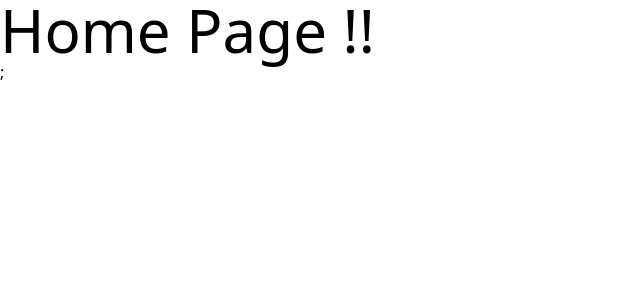
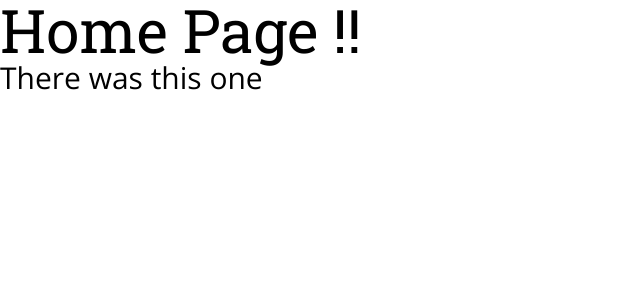
Before and after one commit to aaronwai/django_full_stack, a Next.js app in the folder client/: page / in a window 1280 px wide. Shown: the top 300 px of the page, without its empty margins (0-640 px from the left). Built offline with nearby package versions, Linux system fonts and the light colour scheme.

Commit message:
step 29 : global fonts selected

```diff
--- a/client/src/app/layout.tsx
+++ b/client/src/app/layout.tsx
@@ -1,17 +1,7 @@
 import type { Metadata } from "next";
-import localFont from "next/font/local";
 import "./globals.css";
-
-const geistSans = localFont({
-  src: "./fonts/GeistVF.woff",
-  variable: "--font-geist-sans",
-  weight: "100 900",
-});
-const geistMono = localFont({
-  src: "./fonts/GeistMonoVF.woff",
-  variable: "--font-geist-mono",
-  weight: "100 900",
-});
+import React from "react";
+import { openSans, robotoSlab } from "@/lib/fonts";
 
 export const metadata: Metadata = {
 	title: "Create Next App",
@@ -24,10 +14,8 @@ export default function RootLayout({
 	children: React.ReactNode;
 }>) {
 	return (
-    <html lang="en">
-      <body
-        className={`${geistSans.variable} ${geistMono.variable} antialiased`}
-      >
+		<html lang="en" suppressHydrationWarning>
+			<body className={`${openSans.variable} ${robotoSlab.variable}`}>
 				{children}
 			</body>
 		</html>
--- a/client/src/app/page.tsx
+++ b/client/src/app/page.tsx
@@ -1,7 +1,8 @@
 export default function Home() {
-  return (
-    <div>
-      <h1 className='text-6xl'>Home Page !!</h1>;
-    </div>
-  );
+	return (
+		<div>
+			<h1 className="font-robotoSlab text-6xl">Home Page !!</h1>
+			<p className="font-openSans text-3xl">There was this one</p>
+		</div>
+	);
 }
--- /dev/null
+++ b/client/src/lib/fonts.ts
@@ -0,0 +1,12 @@
+// eslint-disable-next-line camelcase
+import { Open_Sans, Roboto_Slab } from "next/font/google";
+
+export const openSans = Open_Sans({
+	subsets: ["latin"],
+	variable: "--font-openSans",
+});
+
+export const robotoSlab = Roboto_Slab({
+	subsets: ["latin"],
+	variable: "--font-robotoSlab",
+});
--- a/client/tailwind.config.ts
+++ b/client/tailwind.config.ts
@@ -26,6 +26,10 @@ const config: Config = {
 				"accordion-down": "accordion-down 0.2s ease-out",
 				"accordion-up": "accordion-up 0.2s ease-out",
 			},
+			fontFamily: {
+				openSans: ["var(--font-openSans)"],
+				robotoSlab: ["var(--font-robotoSlab)"],
+			},
 		},
 	},
 	plugins: [require("tailwindcss-animate")],
```
Lines whose indentation alone changed are shown as unchanged.
